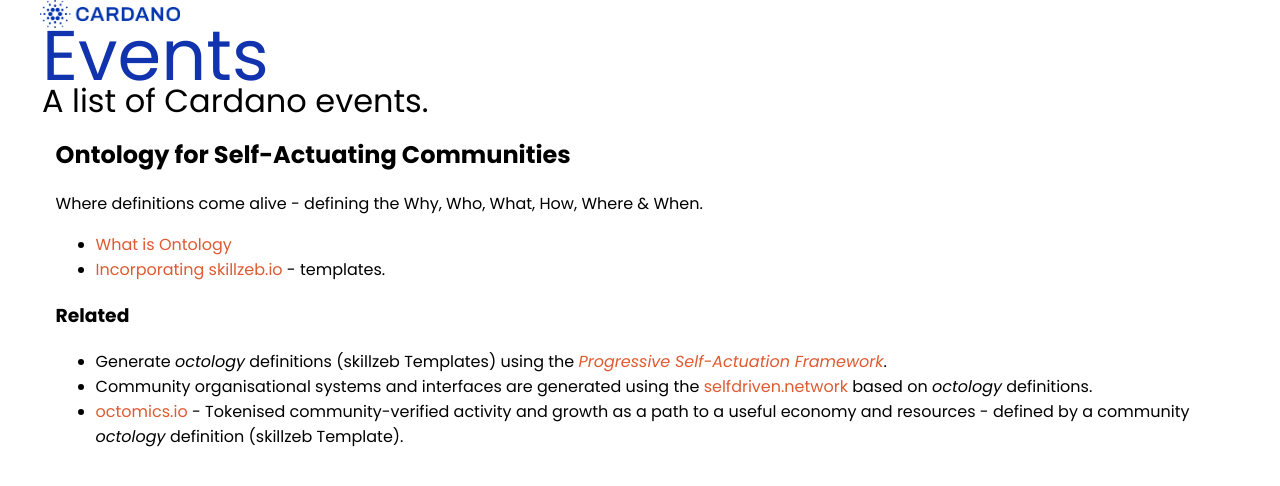
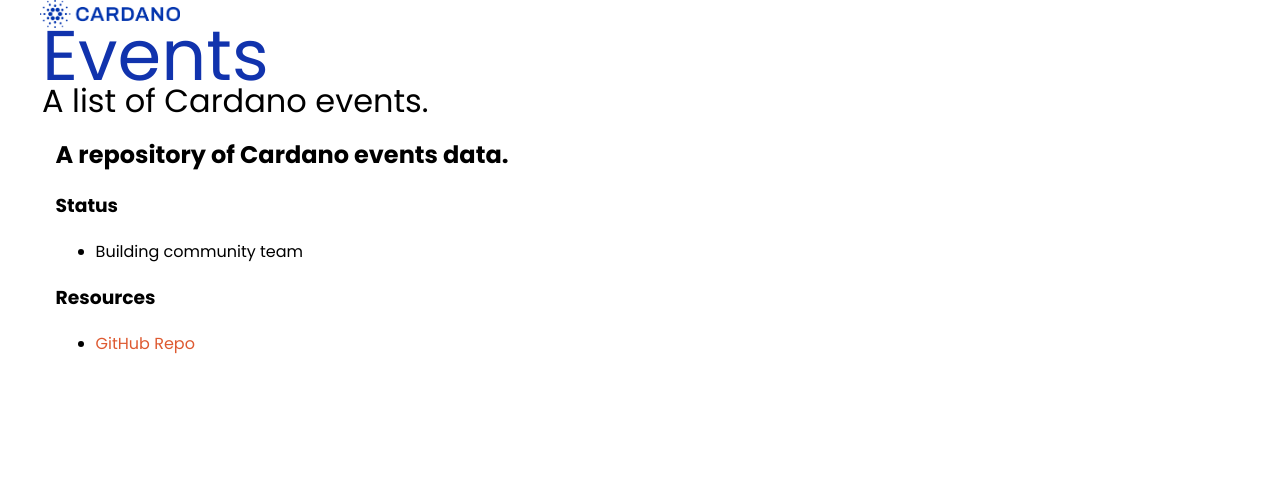
Before and after one commit to selfdriven-octo/cardano-events, a Jekyll site: the page built from docs/index.md, in a window 1280 px wide. Shown: the top 486 px of the page. Built offline with Jekyll 4.4.1, drawn with Linux system fonts in a browser that asks for light colours.

Commit message:
Update index.md

```diff
--- a/docs/index.md
+++ b/docs/index.md
@@ -3,14 +3,10 @@ layout: default
 title: Home
 ---
 
-## Ontology for Self-Actuating Communities
+## A repository of Cardano events data.
 
-Where definitions come alive - defining the Why, Who, What, How, Where & When.
+### Status
+- Building community team
 
-- [What is Ontology](/what-is-ontology/)
-- [Incorporating skillzeb.io](https://skillzeb.io) - templates.
-
-### Related
-- Generate *octology* definitions (skillzeb Templates) using the *[Progressive Self-Actuation Framework](https://onboarding.selfdriven.foundation)*.
-- Community organisational systems and interfaces are generated using the [selfdriven.network](https://selfdriven.network) based on *octology* definitions.
-- [octomics.io](https://octomics.io) - Tokenised community-verified activity and growth as a path to a useful economy and resources - defined by a community *octology* definition (skillzeb Template).
+### Resources
+- [GitHub Repo](https://github.com/selfdriven-foundation/cardano-events)
```
